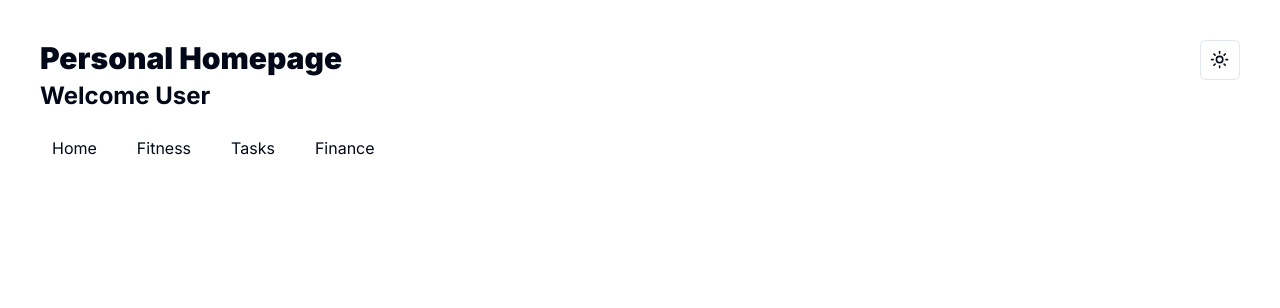
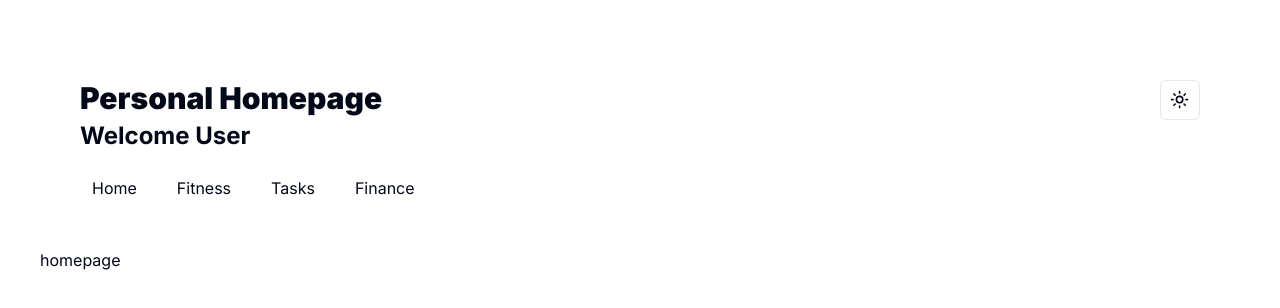
Before and after one commit to BlueMonkeyQ/Personal-Homepage, a Next.js app in the folder frontend/: page / in a window 1280 px wide. Shown: the top 308 px of the page. Built offline with nearby package versions, Linux system fonts and the light colour scheme.

Commit message:
added PageContainer component to increase DRY principle

```diff
--- a/frontend/src/app/finance/page.tsx
+++ b/frontend/src/app/finance/page.tsx
@@ -1,7 +1,9 @@
+import PageContainer from "@/components/custom/PageContainer";
+
 export default function Finance() {
-    return (
-      <main className="p-10">
-       <h2>Hello finance</h2>
-      </main>
-    );
-  }
+  return (
+
+      <h2>Hello finance</h2>
+
+  );
+}
--- a/frontend/src/app/fitness/page.tsx
+++ b/frontend/src/app/fitness/page.tsx
@@ -1,7 +1,7 @@
+import PageContainer from "@/components/custom/PageContainer";
+
 export default function Fitness() {
     return (
-      <main className="p-10">
        <h2>Hello fitness</h2>
-      </main>
     );
   }
--- a/frontend/src/app/layout.tsx
+++ b/frontend/src/app/layout.tsx
@@ -4,6 +4,7 @@ import './globals.css';
 import { cn } from "@/lib/utils"
 import { ThemeProvider } from "@/components/theme-provider"
 import Navbar from "@/components/custom/Navbar";
+import PageContainer from "@/components/custom/PageContainer";
 
 
 const fontSans = FontSans({
@@ -29,6 +30,7 @@ export default function RootLayout({
           fontSans.variable
         )}
       >
+        <PageContainer>
         <ThemeProvider
             attribute="class"
             defaultTheme="system"
@@ -38,6 +40,7 @@ export default function RootLayout({
       <Navbar />
             {children}
           </ThemeProvider>
+          </PageContainer>
       </body>
     </html>
   );
--- a/frontend/src/app/page.tsx
+++ b/frontend/src/app/page.tsx
@@ -1,8 +1,8 @@
+import PageContainer from "@/components/custom/PageContainer";
 
 
 export default function Home() {
   return (
-    <main className="p-10">
-    </main>
+      <h3>homepage</h3>
   );
 }
--- a/frontend/src/app/tasks/page.tsx
+++ b/frontend/src/app/tasks/page.tsx
@@ -1,7 +1,7 @@
+import PageContainer from "@/components/custom/PageContainer";
+
 export default function Tasks() {
     return (
-      <main className="p-10">
        <h2>Hello tasks</h2>
-      </main>
     );
   }
--- /dev/null
+++ b/frontend/src/components/custom/PageContainer.tsx
@@ -0,0 +1,12 @@
+import { ReactNode } from "react"
+
+interface PageContainerProps{
+    children: ReactNode;
+}
+
+export default function PageContainer({children}: PageContainerProps) {
+    return(
+    <main className="p-10">
+        {children}
+    </main>
+)}
```
